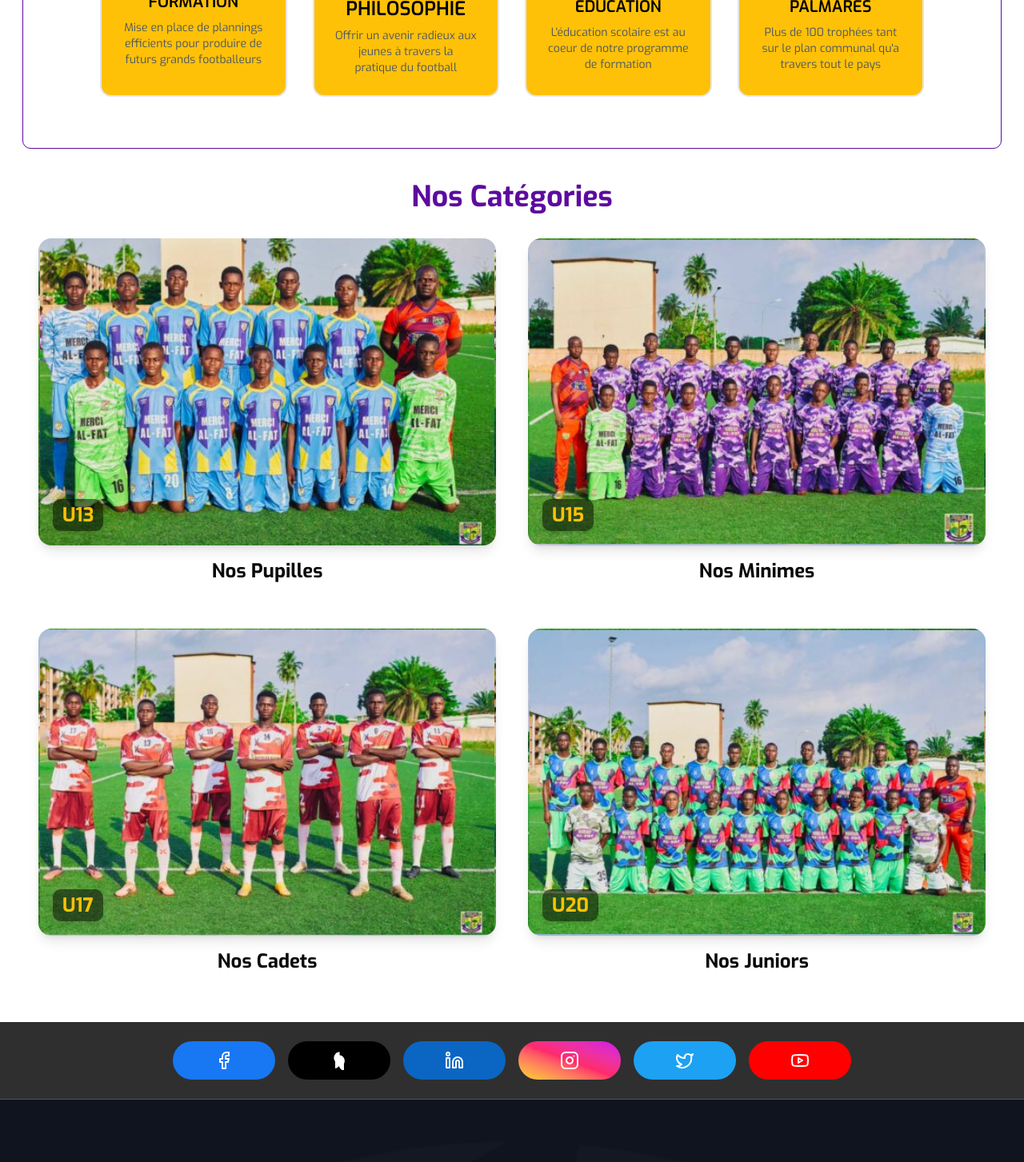
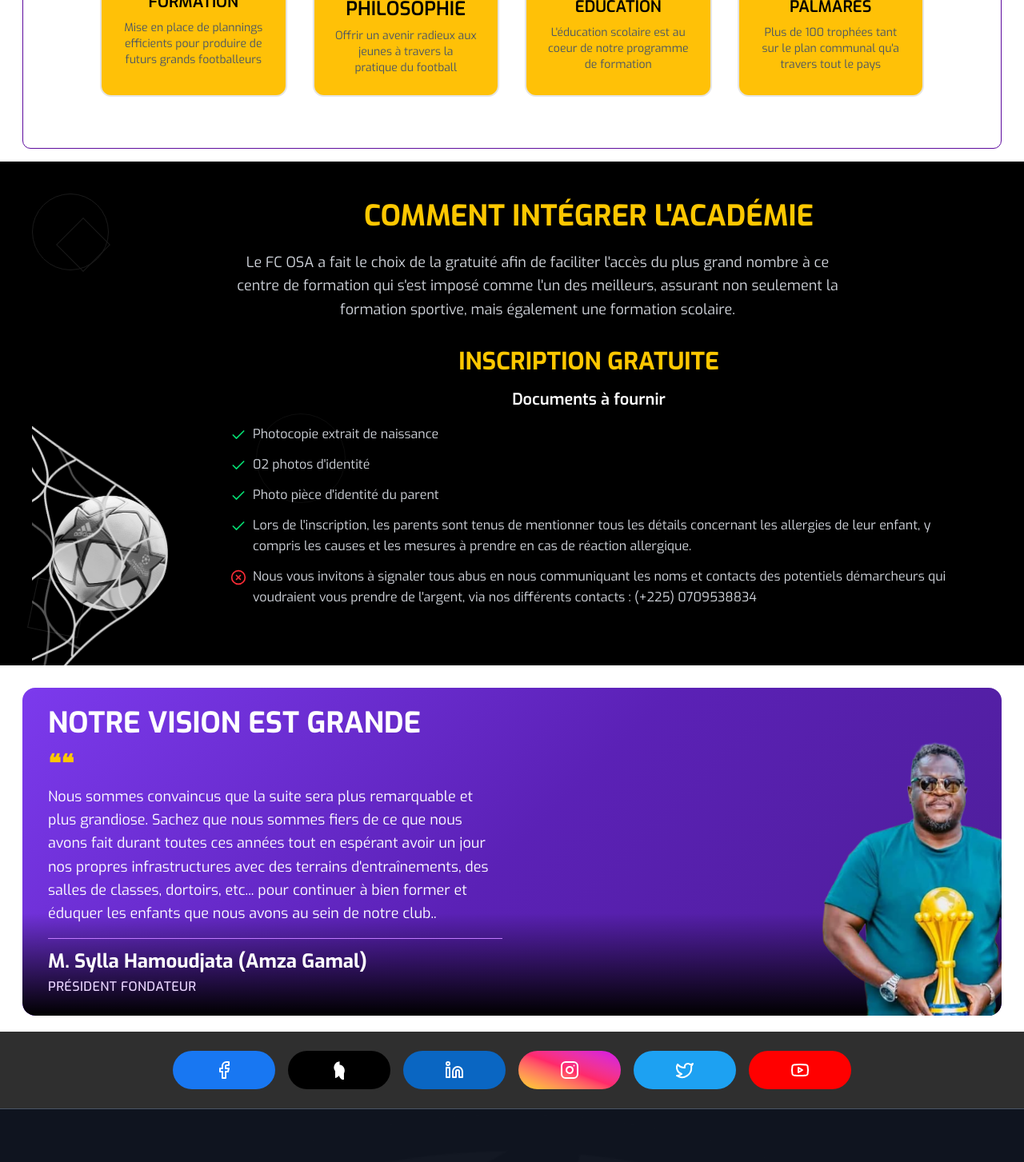
Before and after one commit to AndersonKouadioDev/osa-website, a Next.js app: page /formation in a window 1280 px wide. Shown: the part 824-2277 px from the top of the page at 80% size. Built offline with nearby package versions, Linux system fonts and the light colour scheme.

Commit message:
realisation de la pageformation

```diff
--- a/app/(default)/formation/page.tsx
+++ b/app/(default)/formation/page.tsx
@@ -1,4 +1,5 @@
 import TitleBanner from '@/components/common/TitleBanner';
+import AcademyInfoPage from '@/components/formation/AcademyInfoPage';
 import FCOSACategories from '@/components/formation/FCOSACategories';
 import PresentationOSA from '@/components/formation/PresentationOSA';
 import React from 'react';
@@ -8,7 +9,7 @@
         <div>
             <TitleBanner   title='Centre de formation' />
             <PresentationOSA />
-            <FCOSACategories />
+            <AcademyInfoPage />
         </div>
     );
 }
--- /dev/null
+++ b/components/formation/AcademyInfoPage.tsx
@@ -0,0 +1,21 @@
+import React from 'react';
+import { Check, AlertTriangle } from 'lucide-react';
+import Image from 'next/image';
+import Condition from './Condition';
+import Vision from './Vision';
+import VisionSection from './VisionSection';
+
+const AcademyInfoPage = () => {
+  return (
+    <div className="">
+      {/* Section 1: Comment intégrer l'académie */}
+     <Condition />
+
+      {/* Section 2: Notre Vision */}
+      <Vision/>
+
+    </div>
+  );
+};
+
+export default AcademyInfoPage;
--- a/components/formation/Condition.tsx
+++ b/components/formation/Condition.tsx
@@ -26,7 +26,7 @@
         <div className="absolute left-0 bottom-0">
           <div className="relative w-[100px] h-[150px] sm:w-[150px] sm:h-[200px] md:w-[200px] md:h-[250px] lg:w-[250px] lg:h-[300px]">
             <Image
-              src="/assets/images/all-img/balle-fillet.png"
+              src="/Assets/images/all-img/balle-fillet.png"
               alt="ballon"
               fill
               className="object-contain"
@@ -38,21 +38,21 @@
         <div className="relative max-w-6xl mx-auto px-6 py-10 lg:py-12 lg:px-8">
           <div className="max-w-4xl ml-15 sm:mr-32 md:ml-48 lg:mr-0  ">
             {/* Titre principal */}
-            <h1 className="text-3xl lg:text-4xl text-center uppercase font-bold mb-6 text-yellow-400">
-             comment intégrer l&apos;académie ?
+            <h1 className="text-3xl lg:text-4xl text-center font-bold mb-6 text-yellow-400">
+              COMMENT INTÉGRER L'ACADÉMIE
             </h1>
 
             {/* Description */}
             <p className="text-base lg:text-lg text-gray-300    mb-8 leading-relaxed text-center max-w-3xl">
-              Le FC OSA a fait le choix de la gratuité afin de faciliter l&apos;accès du plus grand nombre à ce
-              centre de formation qui s&apos;est imposé comme l&apos;un des meilleurs, assurant non
+              Le FC OSA a fait le choix de la gratuité afin de faciliter l'accès du plus grand nombre à ce
+              centre de formation qui s'est imposé comme l'un des meilleurs, assurant non
               seulement la formation sportive, mais également une formation scolaire.
             </p>
 
             {/* Section Inscription */}
             <div className="mb-6">
-              <h2 className="text-2xl lg:text-3xl text-center font-bold uppercase mb-4 text-yellow-400">
-                inscription gratuite
+              <h2 className="text-2xl lg:text-3xl text-center font-bold mb-4 text-yellow-400">
+                INSCRIPTION GRATUITE
               </h2>
 
               <h3 className="text-lg lg:text-xl font-semibold mb-4 text-center text-white">
--- a/components/formation/Vision.tsx
+++ b/components/formation/Vision.tsx
@@ -19,8 +19,8 @@
                         {/* Contenu textuel */}
                         <div className="flex flex-col justify-between h-full">
                             <div>
-                                <h2 className="text-3xl lg:text-4xl font-bold mb-4 uppercase">
-                                    notre vision est grande
+                                <h2 className="text-3xl lg:text-4xl font-bold mb-4">
+                                    NOTRE VISION EST GRANDE
                                 </h2>
 
                                 <div className="text-3xl text-yellow-400 font-bold mb-3 leading-none">
@@ -32,7 +32,7 @@
                                         Nous sommes convaincus que la suite sera plus remarquable et plus grandiose.
                                         Sachez que nous sommes fiers de ce que nous avons fait durant toutes ces années
                                         tout en espérant avoir un jour nos propres infrastructures avec des terrains
-                                        d&apos;entraînements, des salles de classes, dortoirs, etc... pour continuer à bien former et
+                                        d'entraînements, des salles de classes, dortoirs, etc... pour continuer à bien former et
                                         éduquer les enfants que nous avons au sein de notre club..
                                     </p>
                                 </div>
@@ -50,7 +50,7 @@
                             {/* Image sur mobile juste en dessous du président */}
                             <div className="block lg:hidden mt-4">
                                 <Image
-                                    src={'/assets/images/all-img/president.png'}
+                                    src={'/Assets/images/all-img/president.png'}
                                     alt='Président'
                                     width={250}
                                     height={350}
@@ -64,7 +64,7 @@
                     {/* Image du président sur grand écran */}
                     <div className="hidden lg:block absolute bottom-0 right-0 w-[350px] h-auto transform translate-x-20 translate-y-32">
                         <Image
-                            src={'/assets/images/all-img/president.png'}
+                            src={'/Assets/images/all-img/president.png'}
                             alt='Président'
                             width={350}
                             height={500}
```
